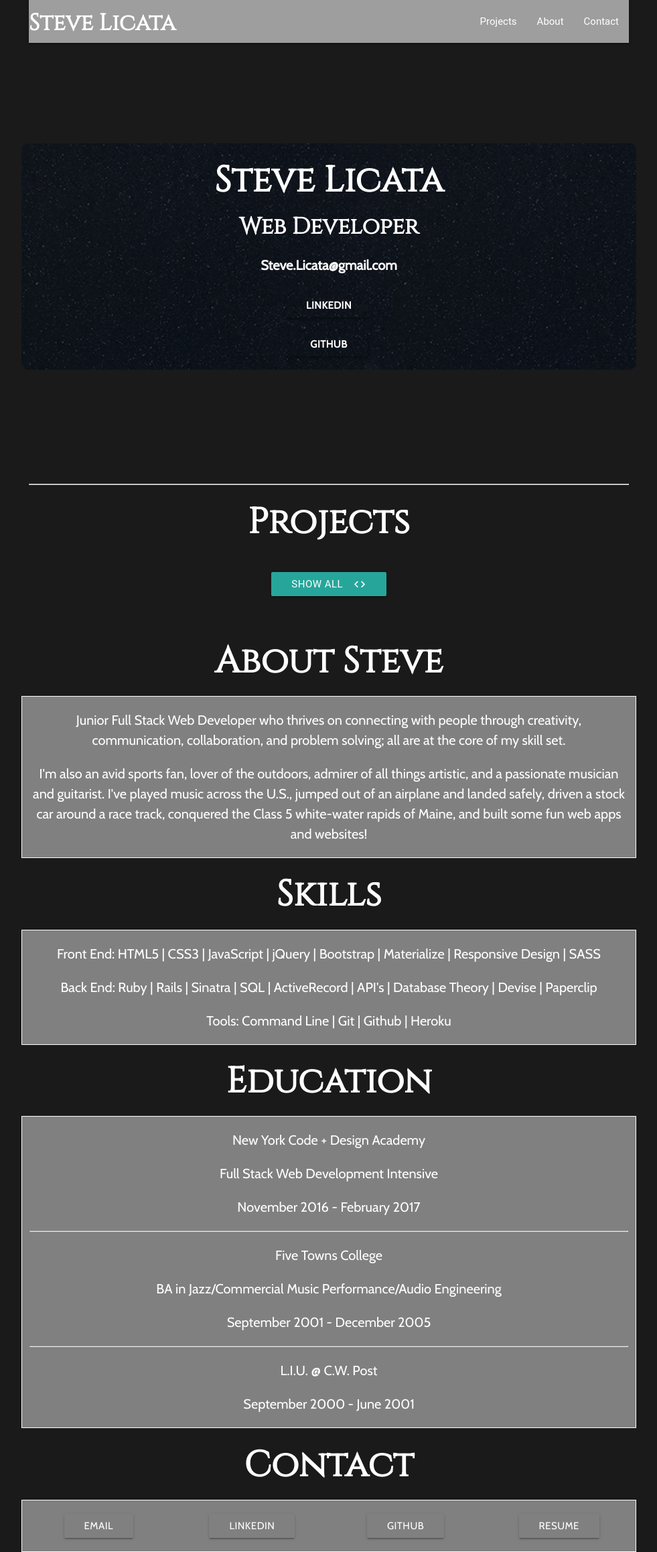
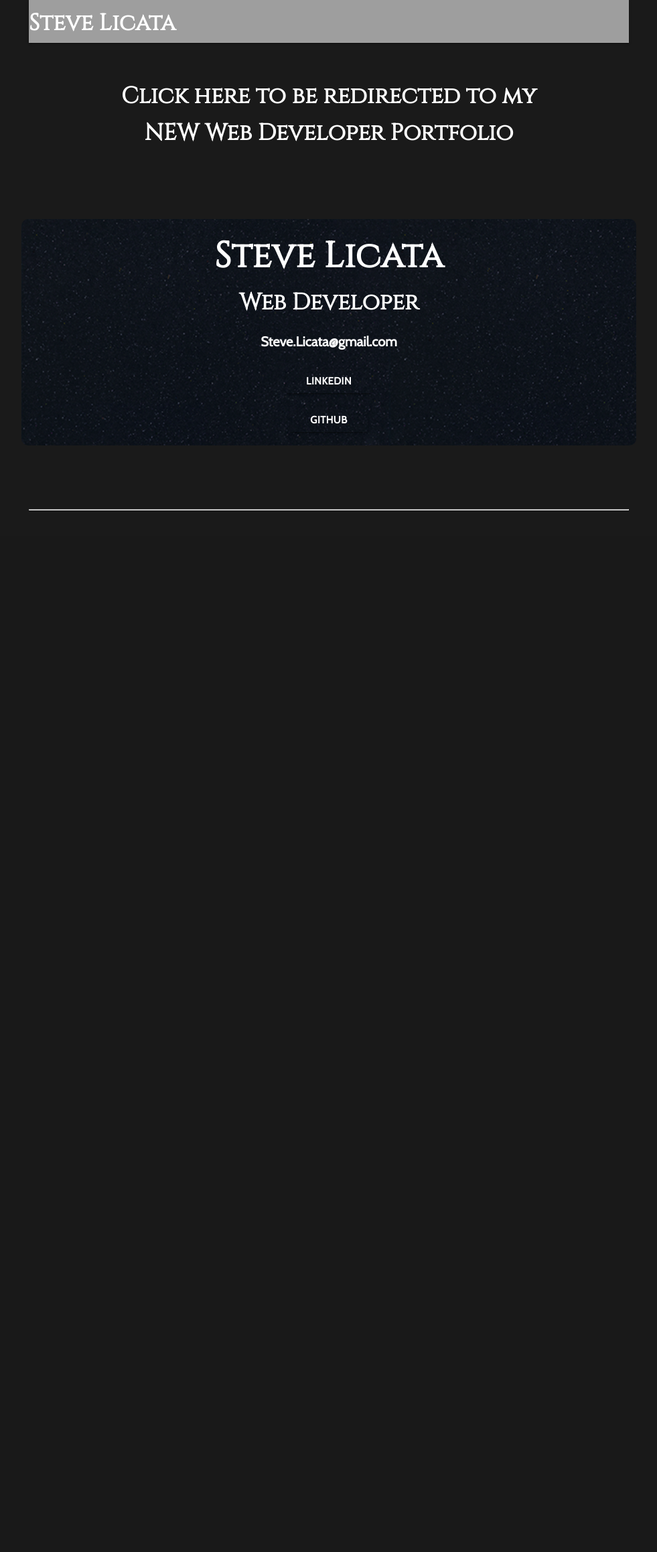
Before and after one commit to SteveLicata/portfolio, a PHP site: page /index.html in a window 1280 px wide. Shown: the whole page at 67% size, without its empty margins (149-1130 px from the left). After the commit the page ends 762 px from the top, so only its background shows below. Run offline with PHP 8.4, Linux system fonts and the light colour scheme; some libraries are stand-ins or nearby versions; some web fonts are replaced.

Commit message:
new portfolio transition

```diff
--- a/index.html
+++ b/index.html
@@ -30,17 +30,33 @@
           <a href="#!" class="brand-logo"><h4>Steve Licata</h4></a>
           <a href="#" data-activates="mobile-demo" class="button-collapse"><i class="material-icons">menu</i></a>
           <ul class="right hide-on-med-and-down">
-            <li><a href="#portfolio">Projects</a></li>
-            <li><a href="#about">About</a></li>
-            <li><a href="#contact">Contact</a></li>
+            <li><a href="#portfolio"></a></li>
+            <li><a href="#about"></a></li>
+            <li><a href="#contact"></a></li>
           </ul>
           <ul class="side-nav" id="mobile-demo">
-            <li><a href="#portfolio">Projects</a></li>
-            <li><a href="#about">About</a></li>
-            <li><a href="#contact">Contact</a></li>
+            <li><a href="#portfolio"></a></li>
+            <li><a href="#about"></a></li>
+            <li><a href="#contact"></a></li>
           </ul>
         </div>
       </nav>
+
+      <br>
+      <br>
+
+      <div class="row">
+        <div class="col s12 m12 l12">
+          <h4>
+            <a href="https://stevelicata.github.io/WebDevPortfolio/" target="_blank">Click here to be redirected to my
+            </a>
+          </h4>
+          <h4>
+            <a href="https://stevelicata.github.io/WebDevPortfolio/" target="_blank">NEW Web Developer Portfolio
+            </a>
+          </h4>
+        </div>
+      </div>
 
 
       <!-- HEADER -->
@@ -74,22 +90,22 @@
 
       <hr>
 
-      <h2 id="port"><a name="portfolio"></a>Projects</h2>
+      <!-- <h2 id="port"><a name="portfolio"></a>Projects</h2>
 
-      <br>
+      <br> -->
 
       <!-- PROJECT BUTTONS -->
 
       <!-- SHOW ALL -->
-      <div class="row">
+      <!-- <div class="row">
         <div class="col s12 m12 l12" id="showallbtn">
           <center><a class="waves-effect waves-light btn" href="#portfolio">
             <i class="material-icons right">code</i>
               Show All
           </a>
-        </div>
+        </div> -->
         <!-- HIDE ALL -->
-        <div class="col s12 m12 l12" id="hideallbtn">
+        <!-- <div class="col s12 m12 l12" id="hideallbtn">
           <center><a class="waves-effect waves-light btn" href="#portfolio">
             <i class="material-icons right">code</i>
             Hide All
@@ -115,24 +131,24 @@
             Apps
           </a>
         </div>
-        <div class="col s4 m4 l4" id="gamesbtn">
+        <div class="col s4 m4 l4" id="gamesbtn"> -->
           <!-- <center><a class="waves-effect waves-light btn" href="#games">
             <i class="material-icons right">games</i>
             Games
             </a> -->
-        </div>
+        <!-- </div>
       </div>
 
-    </div>
+    </div> -->
 
 
       <!-- PROJECTS -->
 
-    <div id="websites">
+    <!-- <div id="websites"> -->
 
 
       <!-- KingsBountyBand Site -->
-      <div class="row port portdiv">
+      <!-- <div class="row port portdiv">
         <h2><u>Websites</u></h2>
         <div class="col s12 m12 l12">
           <a href="https://kingsbountyband.herokuapp.com/" target="_blank" name="websites">
@@ -151,10 +167,10 @@
             Sinatra, Sendgrid API, Ruby, YouTube Developer Tools, HTML5, CSS3, jQuery, Bootstrap, Google Fonts
           </p>
         </div>
-      </div>
+      </div> -->
 
       <!-- EVERYDAY RC Site -->
-      <div class="row port portdiv">
+      <!-- <div class="row port portdiv">
         <div class="col s12 m12 l12">
           <a href="http://www.everydayrc.com/" target="_blank">
             <h4>
@@ -173,14 +189,14 @@
         </div>
       </div>
 
-    </div>
+    </div> -->
     <!-- end websites div -->
 
 
-    <div id="webapps">
+    <!-- <div id="webapps"> -->
 
       <!-- SONGS 4 STRING APP -->
-      <div class="row port portdiv">
+      <!-- <div class="row port portdiv">
         <h2><u>Apps</u></h2>
         <div class="col s12 m12 l12">
           <a href="https://songs-4-strings.herokuapp.com/" target="_blank" name="webapps">
@@ -201,10 +217,10 @@
             Demo Login Email: s4sdemologin@gmail.com | Password: music4life
           </p>
         </div>
-      </div>
+      </div> -->
 
       <!-- BAKE & CO APP -->
-      <div class="row port portdiv">
+      <!-- <div class="row port portdiv">
         <div class="col s12 m12 l12">
           <a href="https://my-bake.herokuapp.com/" target="_blank">
             <h4>
@@ -224,10 +240,10 @@
             Demo Login Email: bcdemologin@gmail.com | Password: lovetoeat
           </p>
         </div>
-      </div>
+      </div> -->
 
       <!-- ROCKS OR FLOPS APP -->
-      <div class="row port portdiv">
+      <!-- <div class="row port portdiv">
         <div class="col s12 m12 l12">
           <a href="https://rocks-or-flops-micro-blog-app.herokuapp.com/signin" target="_blank">
             <h4>
@@ -249,12 +265,12 @@
         </div>
       </div>
 
-    </div>
+    </div> -->
     <!-- end webapps div -->
 
 
 
-    <div id="games">
+    <!-- <div id="games"> -->
 
       <!-- NUMBER GUESS JS GAME -->
       <!-- <div class="row port portdiv">
@@ -297,13 +313,13 @@
         </div>
       </div> -->
 
-    </div>
+    <!-- </div> -->
     <!-- end games div -->
 
 
 
 
-      <h2><a name="about"></a>About Steve</h2>
+      <!-- <h2><a name="about"></a>About Steve</h2>
 
 
       <div class="row about">
@@ -374,41 +390,41 @@
 
       <div class="row links">
         <div class="col s12 m3 l3">
-            <p>
+            <p> -->
               <!-- <img class="hyperlink" src="images/chain-links.svg" alt=""> -->
-              <a href="mailto:steve.licata@gmail.com" target="_blank" class="waves-effect waves-light btn transparent">
+              <!-- <a href="mailto:steve.licata@gmail.com" target="_blank" class="waves-effect waves-light btn transparent">
                 Email
               </a>
             </p>
         </div>
         <div class="col s12 m3 l3">
-          <p>
+          <p> -->
             <!-- <img class="hyperlink" src="images/chain-links.svg" alt=""> -->
-            <a href="http://www.linkedin.com/in/stevelicata" target="_blank" class="waves-effect waves-light btn transparent">
+            <!-- <a href="http://www.linkedin.com/in/stevelicata" target="_blank" class="waves-effect waves-light btn transparent">
               LinkedIn
             </a>
           </p>
         </div>
         <div class="col s12 m3 l3">
-          <p>
+          <p> -->
             <!-- <img class="hyperlink" src="images/chain-links.svg" alt=""> -->
-            <a href="http://www.github.com/SteveLicata" target="_blank" class="waves-effect waves-light btn transparent">
+            <!-- <a href="http://www.github.com/SteveLicata" target="_blank" class="waves-effect waves-light btn transparent">
               GitHub
             </a>
           </p>
         </div>
         <div class="col s12 m3 l3">
-            <p>
+            <p> -->
               <!-- <img class="hyperlink" src="images/chain-links.svg" alt=""> -->
-              <a href="https://docs.google.com/document/d/1eITlYuZYSXH_Me-CX6P_LhV1tsusvD4AgToshdp4eOs/edit?usp=sharing" target="_blank" class="waves-effect waves-light btn transparent">
+              <!-- <a href="https://docs.google.com/document/d/1eITlYuZYSXH_Me-CX6P_LhV1tsusvD4AgToshdp4eOs/edit?usp=sharing" target="_blank" class="waves-effect waves-light btn transparent">
               Resume
               </a>
             </p>
         </div>
-      </div>
+      </div> -->
 
 
-    </div>
+    <!-- </div> -->
     <!-- end grid container -->
 
     <!-- jQuery CDN -->
--- a/main.css
+++ b/main.css
@@ -12,8 +12,8 @@ h2, h4 {
 }
 
 .header {
-  margin-bottom: 150px;
-  margin-top: 150px;
+  margin-bottom: 75px;
+  margin-top: 75px;
   padding-top: 125px;
   background-color:black;
   background-image:
```
